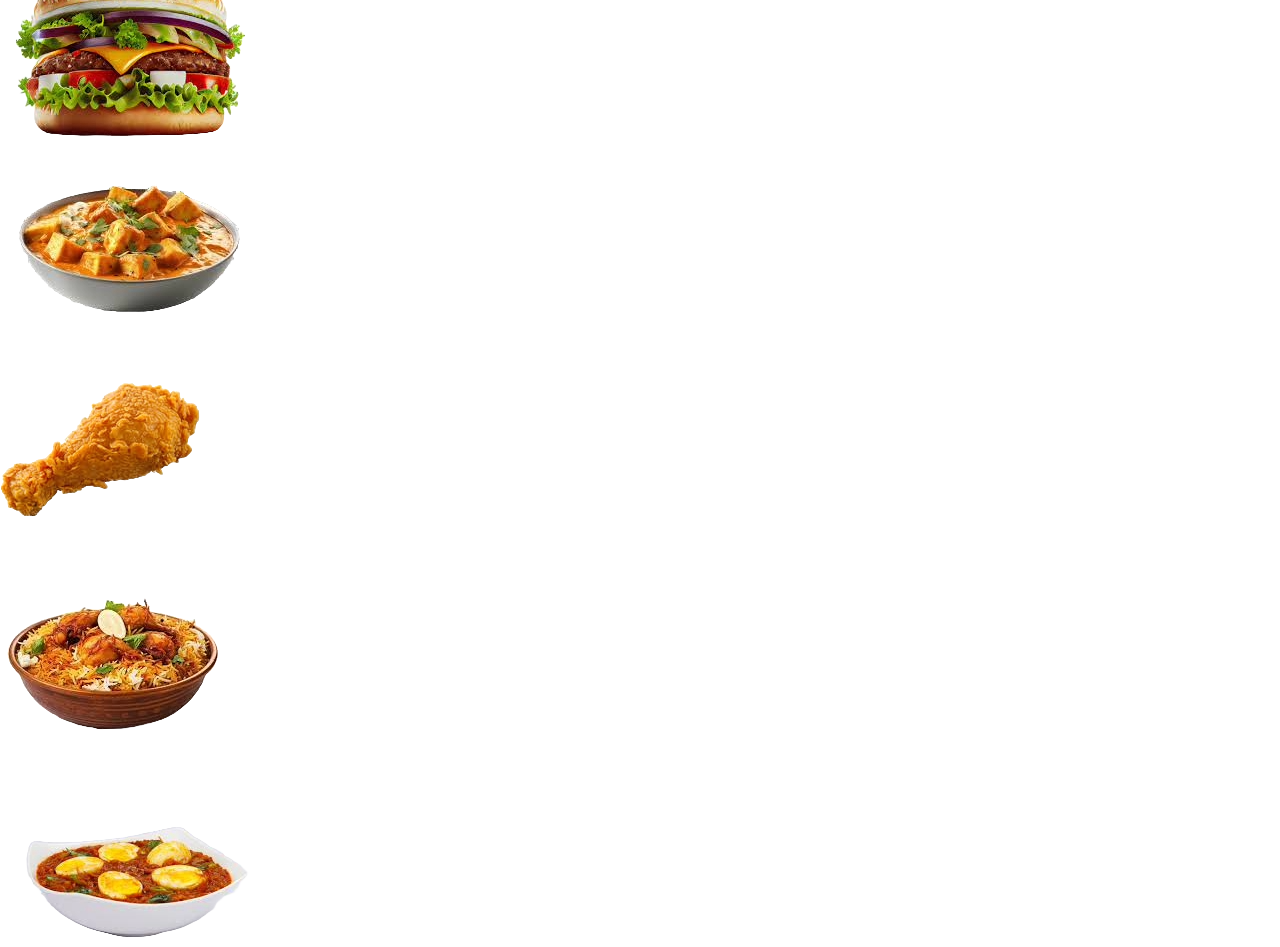
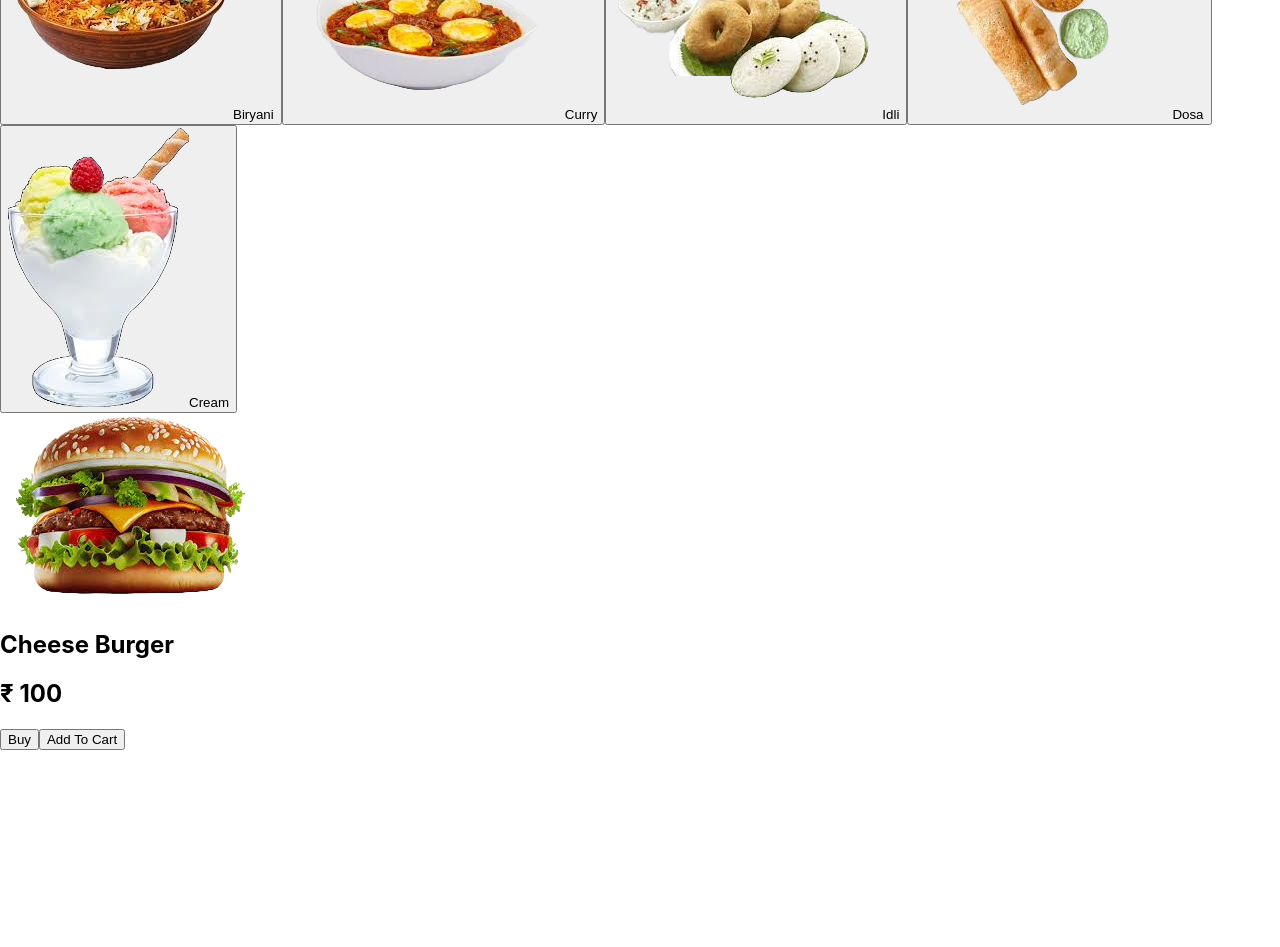
Before and after one commit to Nitish2626/food-delivery-app, a React (Create React App) app: page /customer-dashboard in a window 1280 px wide. Shown: the part 1380-2327 px from the top of the page. After the commit the page ends 2130 px from the top, so only its background shows below. Built offline with nearby package versions, Linux system fonts and the light colour scheme.

Commit message:
Food Categories added

```diff
--- a/src/components/customer dashboard/CustomerDashboard.tsx
+++ b/src/components/customer dashboard/CustomerDashboard.tsx
@@ -13,35 +13,35 @@ import idli from "../../images/idli.png";
 import dosa from "../../images/dosa.png";
 import paneer from "../../images/paneer.png";
 import iceCream from "../../images/ice-cream.png";
+import FoodItem from '../food item/FoodItem';
 
 const CustomerDashboard = () => {
 
     const theme = useContext(ThemeContext);
+
     const foodItems = [
         { src: pizza, name: "Pizza" },
         { src: burger, name: "Burger" },
-        { src: paneer, name: "Matar Paneer" },
+        { src: paneer, name: "Paneer" },
         { src: chicken, name: "Chicken" },
         { src: biryani, name: "Biryani" },
-        { src: curry, name: "Egg Curry" },
+        { src: curry, name: "Curry" },
         { src: idli, name: "Idli" },
         { src: dosa, name: "Dosa" },
-        { src: iceCream, name: "Ice-Cream" },
+        { src: iceCream, name: "Cream" },
     ];
 
     return (
         <div>
             <section
-                className={`w-full flex items-center justify-between gap-4 sticky top-0 py-1 ${theme?.darkTheme ? "bg-black" : "bg-white"}`}
+                className={`w-full flex items-center justify-between gap-4 sticky top-0 py-1 px-2 ${theme?.darkTheme ? "bg-black" : "bg-white"}`}
             >
                 <Logo />
                 <SearchBar />
                 <ThemeButton />
             </section>
 
-            <section>
-                <h1>Categories</h1>
-                <section className='w-full flex items-center overflow-auto gap-10 px-2 no-scrollbar'>
+            <section className={`flex items-center gap-5 overflow-auto no-scrollbar py-2 ${theme?.darkTheme ? "bg-black" : "bg-white"}`}>
                 {foodItems.map((f, i) => (
                     <FoodCategory
                         key={i}
@@ -50,6 +50,9 @@ const CustomerDashboard = () => {
                     />
                 ))}
             </section>
+
+            <section className={`mt-2`}>
+                <FoodItem />
             </section>
         </div>
     );
--- a/src/components/food category list/FoodCategory.tsx
+++ b/src/components/food category list/FoodCategory.tsx
@@ -1,14 +1,27 @@
-type Props={
-    src:string;
-    name:string;
+import { useContext } from "react";
+import { ThemeContext } from "../../context/ThemeContext";
+
+type Props = {
+  src: string;
+  name: string;
 };
 
-const FoodCategory = ({src,name}:Props) => {
+const FoodCategory = ({ src, name }: Props) => {
+
+  const theme = useContext(ThemeContext);
+
   return (
-    <div className="border-2 border-black rounded-xl px-4 py-1">
-        <img src={src} className="w-10 h-10" alt={name} title={name}></img>
-        {/* <h1>{name}</h1> */}
-    </div>
+    <button
+      className={`flex items-center justify-center gap-2 text-lg rounded-lg mx-2 px-10 py-1  ${theme?.darkTheme ? "text-white bg-gray-800 shadow-none hover:bg-gray-700" : "shadow-md shadow-gray-300 hover:bg-gray-200 hover:shadow-none"}`}
+    >
+      <img
+        src={src}
+        className="w-10 h-10"
+        alt={name}
+        title={name}
+      />
+        {name}
+    </button>
   );
 };
 
--- /dev/null
+++ b/src/components/food item/FoodItem.tsx
@@ -0,0 +1,25 @@
+import burger from "../../images/burger.png";
+
+const FoodItem = () => {
+    return (
+        <div className="w-40 flex flex-col px-2 py-2 rounded-lg shadow-md shadow-gray-300">
+            <img src={burger} className="w-full h-28"></img>
+            <h1 className="text-xl font-semibold text-center">Cheese Burger</h1>
+
+            <section>
+                <h2 className="text-lg font-semibold">₹ 100</h2>
+            </section>
+
+            <section className="flex items-center gap-2">
+                <button className="w-20 rounded-lg text-xl shadow-md shadow-gray-300">
+                    Buy
+                </button>
+                <button className="w-20 text-xl rounded-lg shadow-md shadow-gray-300">
+                    Add To Cart
+                </button>
+            </section>
+        </div>
+    );
+};
+
+export default FoodItem;
--- a/src/components/search-bar/SearchBar.tsx
+++ b/src/components/search-bar/SearchBar.tsx
@@ -10,7 +10,7 @@ const SearchBar = () => {
         <input
             type="search"
             ref={searchRef}
-            className={`w-8/12 h-8 rounded-md text-lg px-2  ${theme?.darkTheme ? "bg-gray-800 text-white shadow-none outline-none" : "bg-white shadow-md shadow-gray-300 outline-none"} `}
+            className={`w-8/12 rounded-md text-lg px-2 py-1  ${theme?.darkTheme ? "bg-gray-800 text-white shadow-none outline-none" : "bg-white shadow-md shadow-gray-300 outline-none"} `}
             placeholder="Search"
             title="Search food item">
         </input>
--- a/src/components/theme button/ThemeButton.tsx
+++ b/src/components/theme button/ThemeButton.tsx
@@ -9,7 +9,7 @@ const ThemeButton = () => {
 
     return (
         <button
-            className={`w-7 h-7 flex items-center justify-center rounded-full shadow-md  ${theme?.darkTheme ? "bg-black shadow-none hover:bg-gray-700" : "bg-white shadow-gray-200 hover:bg-gray-300"}`}
+            className={`w-7 h-7 flex items-center justify-center rounded-full shadow-md  ${theme?.darkTheme ? "bg-black shadow-none hover:bg-gray-700" : "bg-white shadow-gray-300 hover:bg-gray-300 hover:shadow-none"}`}
             onClick={theme?.changeTheme}
         >
             <img
--- a/src/index.css
+++ b/src/index.css
@@ -1,14 +1,6 @@
 @tailwind base;
 @tailwind components;
 @tailwind utilities;
-
-body {
-  margin: 0;
-  font-family: -apple-system, BlinkMacSystemFont, 'Segoe UI', 'Roboto', 'Oxygen',
-    'Ubuntu', 'Cantarell', 'Fira Sans', 'Droid Sans', 'Helvetica Neue',
-    sans-serif;
-  -webkit-font-smoothing: antialiased;
-  -moz-osx-font-smoothing: grayscale;
 
 @layer utilities {
 
@@ -25,6 +17,14 @@ body {
     /* Firefox */
   }
 }
+
+body {
+  margin: 0;
+  font-family: -apple-system, BlinkMacSystemFont, 'Segoe UI', 'Roboto', 'Oxygen',
+    'Ubuntu', 'Cantarell', 'Fira Sans', 'Droid Sans', 'Helvetica Neue',
+    sans-serif;
+  -webkit-font-smoothing: antialiased;
+  -moz-osx-font-smoothing: grayscale;
 }
 
 code {
```
Lines whose indentation alone changed are shown as unchanged.
